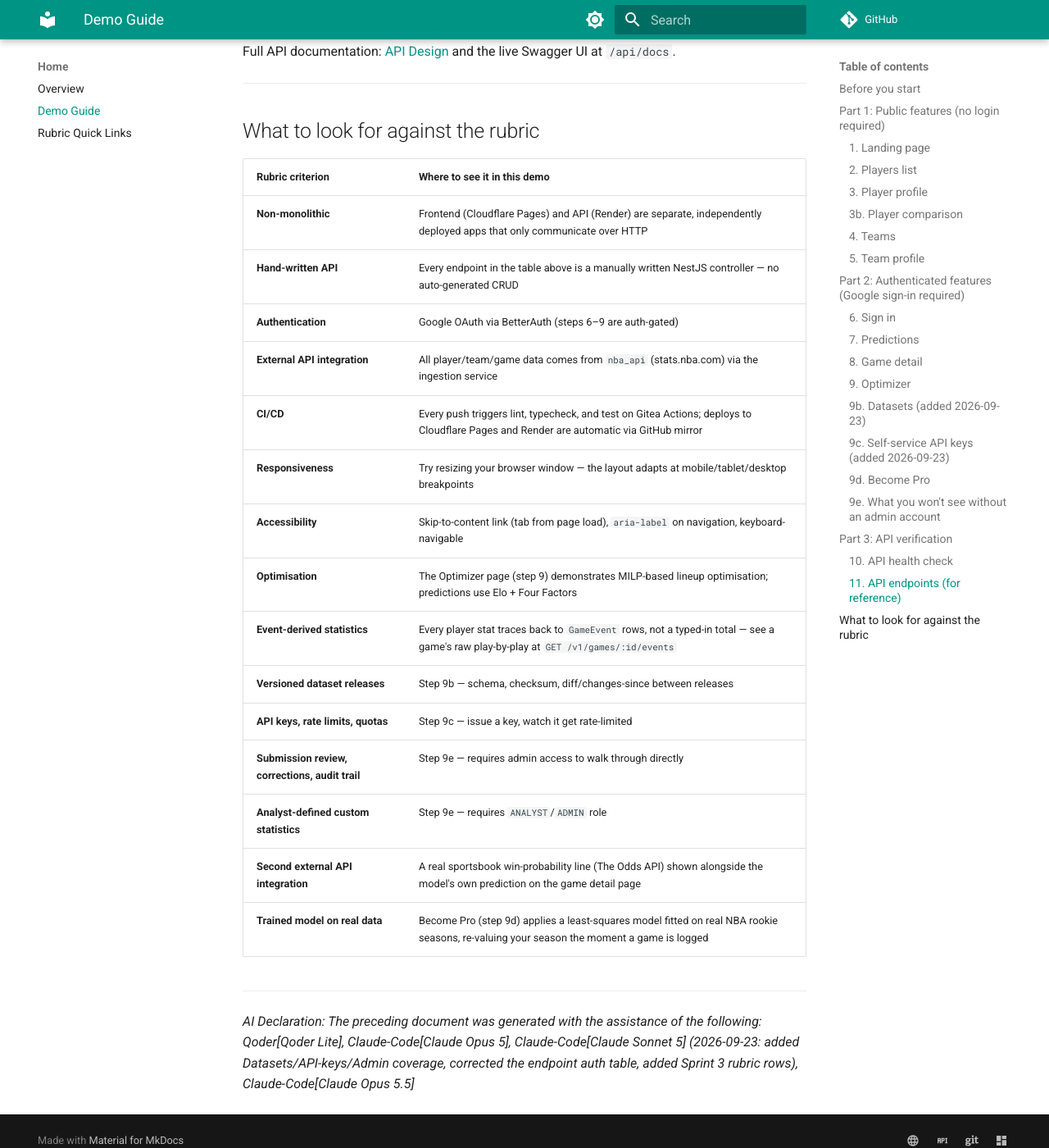
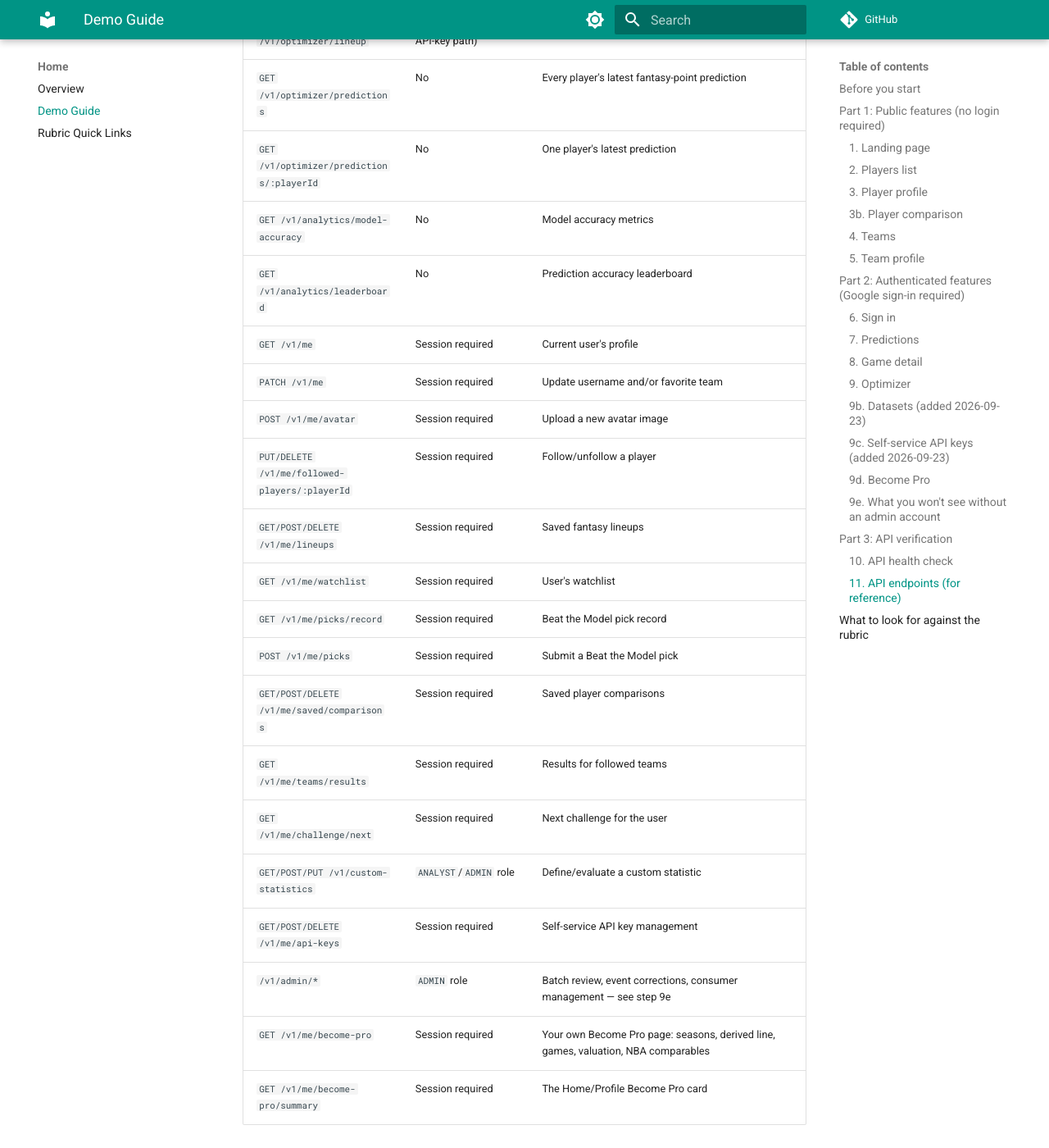
Before and after one commit to Sports-Analytics-Innovation-Platform/Innovation-Documentation-Website, an MkDocs documentation site: the page built from docs/demo-guide.md, in a window 1280 px wide and 1400 px high, scrolled down 7496 px. Shown: the whole window at 82% size. Built offline with MkDocs 1.6.1 and Material for MkDocs 9.7.7, drawn with Linux system fonts in a browser that asks for light colours; comment, search, counter and statistics services are not loaded; some of the changed text lies outside the part shown.

Commit message:
Update docs to match live API and fix stale PR claims
- demo-guide.md: expanded endpoint table with ~20 missing endpoints from live API (career stats, matchup projections, live feed, saved lineups, watchlist, Beat the Model picks, analytics endpoints, full /v1/me/* coverage)
- index.md: fixed stale 'open PRs' claim — PRs #184 and #186 merged to main on 2026-09-23
- rubric-links.md: fixed same stale 'open PRs' claim

```diff
--- a/docs/demo-guide.md
+++ b/docs/demo-guide.md
@@ -195,6 +195,8 @@
 | `GET /v1/players/:id` | No | Player detail |
 | `GET /v1/players/:id/stats` | No | Player season stats for one segment (`?seasonType=`, `?asOf=` for a point-in-time cutoff) |
 | `GET /v1/players/:id/stats/splits` | No | The same stats for every segment at once |
+| `GET /v1/players/:id/stats/career` | No | Career totals, averages, and per-season breakdown |
+| `GET /v1/players/:id/matchup-projection` | No | Opponent splits and upcoming-game scoring projections |
 | `GET /v1/players/leaders` | No | Season leaders by category |
 | `GET /v1/players/league-averages` | No | Competition-wide averages |
 | `GET /v1/players/aggregates` | No | Group-by aggregate (team/position) over a chosen metric |
@@ -202,16 +204,37 @@
 | `GET /v1/players/export` | No | Filtered player slice as CSV |
 | `GET /v1/teams` | No | Paginated team list |
 | `GET /v1/teams/:id` | No | Team detail with roster |
+| `GET /v1/teams/elo-ratings` | No | Current Elo ratings for all teams |
+| `GET /v1/teams/records` | No | Every team's win/loss record and recent form |
+| `GET /v1/teams/:id/suggested-players` | No | A team's roster ranked by usage percentage |
 | `GET /v1/games` | No | Game list with predictions joined in (`?seasonType=` to filter) |
 | `GET /v1/games/:id` | No | Single game detail |
 | `GET /v1/games/:id/events` | No | Paginated raw play-by-play for one game |
 | `GET /v1/games/:id/prediction` | No | Win probability + predicted margin |
+| `GET /v1/games/:id/prediction/history` | No | Every model version's prediction for this game |
+| `GET /v1/games/:id/live` | No | Poll newly received events for an in-progress fixture |
+| `GET /v1/games/seasons` | No | List of available seasons |
 | `GET /v1/games/export` | No | Filtered game slice as CSV |
 | `GET /v1/datasets` | No | Paginated dataset releases |
 | `GET /v1/datasets/:version` | No | One release's schema/metadata/checksum |
 | `GET /v1/datasets/:version/download` | No | The release's CSV |
 | `GET /v1/datasets/diff`, `/changes` | No | Diff/changes-since between releases |
 | `GET /v1/optimizer/lineup` | Session required (no API-key path) | Latest MILP-solved fantasy lineup |
+| `GET /v1/optimizer/predictions` | No | Every player's latest fantasy-point prediction |
+| `GET /v1/optimizer/predictions/:playerId` | No | One player's latest prediction |
+| `GET /v1/analytics/model-accuracy` | No | Model accuracy metrics |
+| `GET /v1/analytics/leaderboard` | No | Prediction accuracy leaderboard |
+| `GET /v1/me` | Session required | Current user's profile |
+| `PATCH /v1/me` | Session required | Update username and/or favorite team |
+| `POST /v1/me/avatar` | Session required | Upload a new avatar image |
+| `PUT/DELETE /v1/me/followed-players/:playerId` | Session required | Follow/unfollow a player |
+| `GET/POST/DELETE /v1/me/lineups` | Session required | Saved fantasy lineups |
+| `GET /v1/me/watchlist` | Session required | User's watchlist |
+| `GET /v1/me/picks/record` | Session required | Beat the Model pick record |
+| `POST /v1/me/picks` | Session required | Submit a Beat the Model pick |
+| `GET/POST/DELETE /v1/me/saved/comparisons` | Session required | Saved player comparisons |
+| `GET /v1/me/teams/results` | Session required | Results for followed teams |
+| `GET /v1/me/challenge/next` | Session required | Next challenge for the user |
 | `GET/POST/PUT /v1/custom-statistics` | `ANALYST`/`ADMIN` role | Define/evaluate a custom statistic |
 | `GET/POST/DELETE /v1/me/api-keys` | Session required | Self-service API key management |
 | `/v1/admin/*` | `ADMIN` role | Batch review, event corrections, consumer management — see step 9e |
@@ -244,4 +267,4 @@
 
 ---
 
-*AI Declaration: The preceding document was generated with the assistance of the following: Qoder[Qoder Lite], Claude-Code[Claude Opus 5], Claude-Code[Claude Sonnet 5] (2026-09-23: added Datasets/API-keys/Admin coverage, corrected the endpoint auth table, added Sprint 3 rubric rows), Claude-Code[Claude Opus 5.5]*
+*AI Declaration: The preceding document was generated with the assistance of the following: Qoder[Qoder Lite], Claude-Code[Claude Opus 5], Claude-Code[Claude Sonnet 5] (2026-09-23: added Datasets/API-keys/Admin coverage, corrected the endpoint auth table, added Sprint 3 rubric rows; 2026-09-29: expanded endpoint table to match live API — added career stats, matchup projections, live feed, saved lineups, watchlist, Beat the Model picks, analytics endpoints, and full /v1/me/* coverage), Claude-Code[Claude Opus 5.5]*
```
Also changed, not shown: docs/index.md (+1 -1 lines), docs/rubric-links.md (+1 -1 lines).
